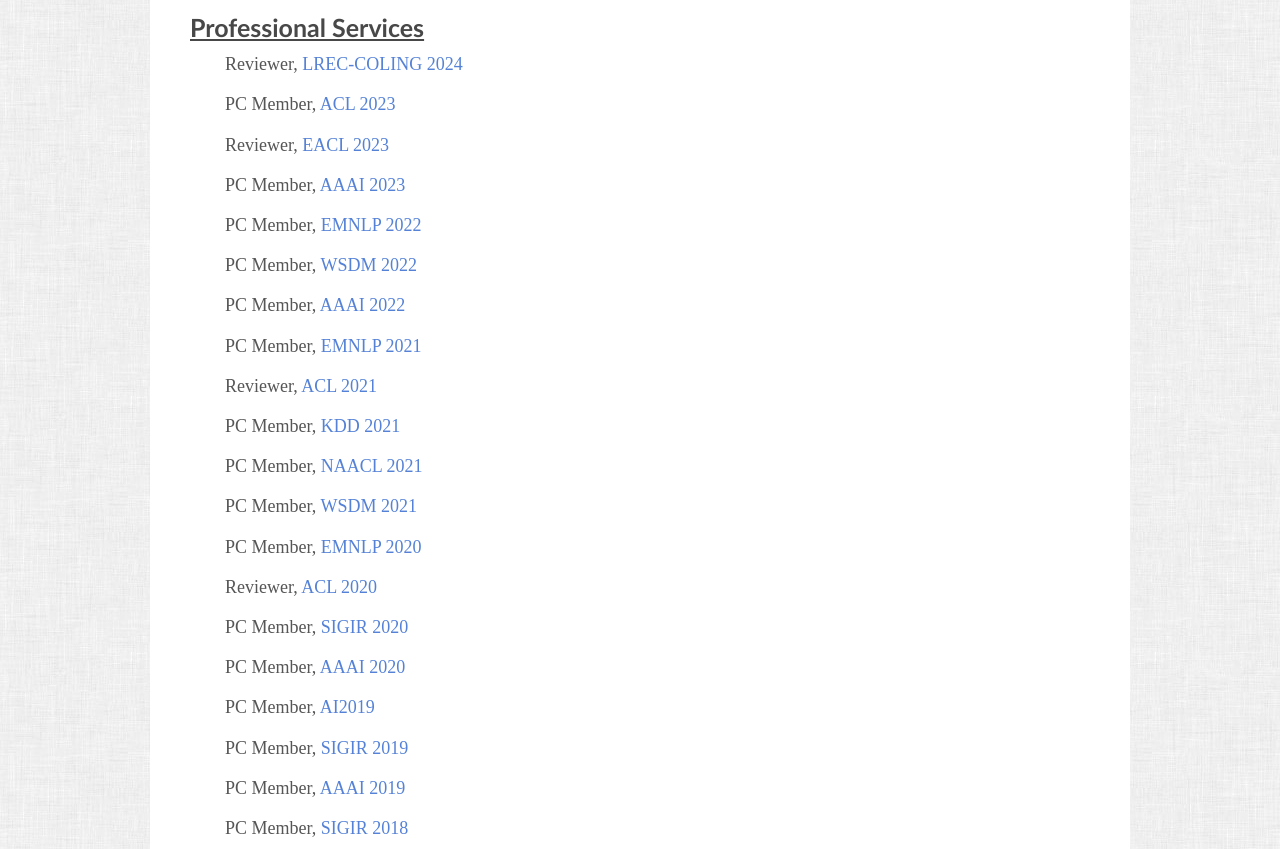
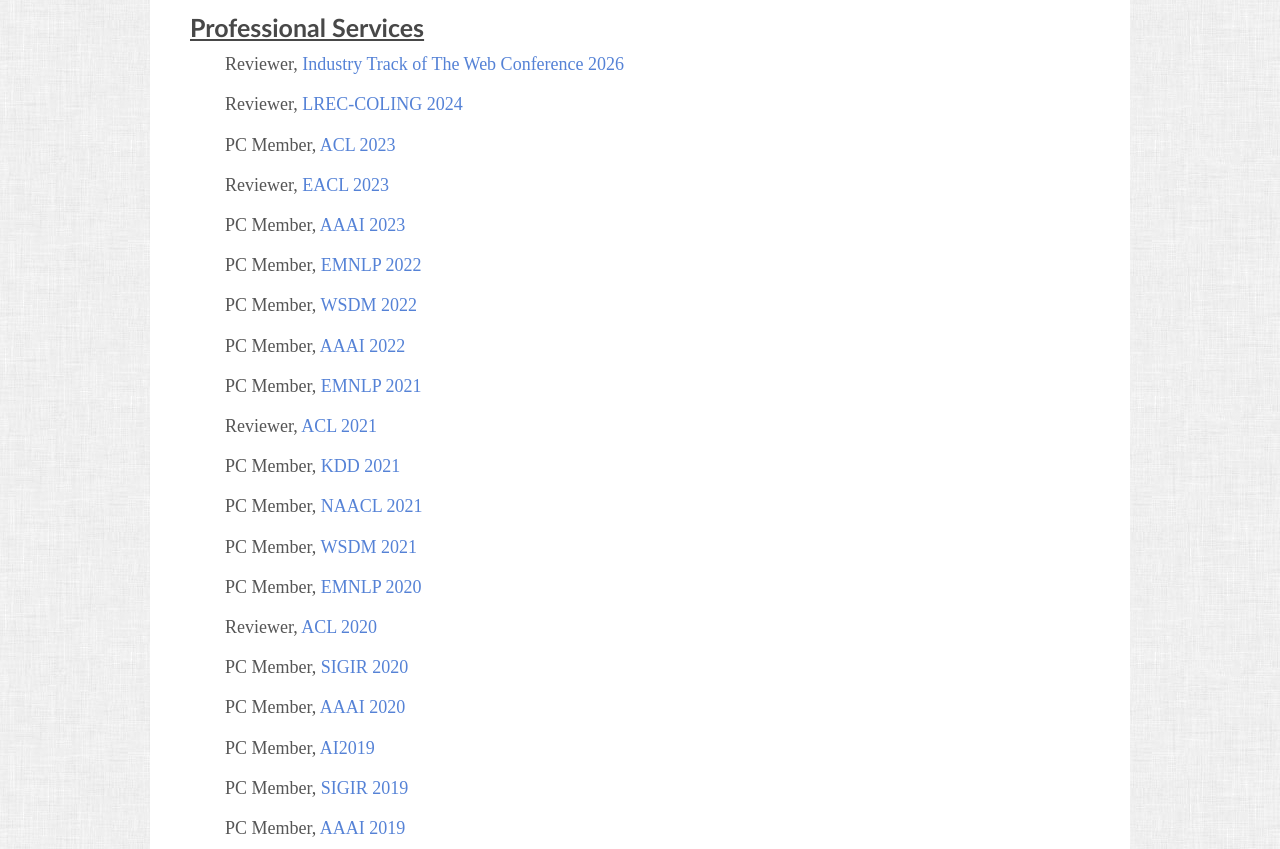
Before and after one commit to kishaloyhalder/kishaloyhalder.github.io, a plain HTML site: page index.html in a window 1280 px wide. Shown: the part 2772-3621 px from the top of the page. Drawn offline with Linux system fonts and the light colour scheme; a web font is replaced by a local one.

Commit message:
Update index.html

```diff
--- a/index.html
+++ b/index.html
@@ -99,6 +99,7 @@
 
 		<section id="Services">
 			<h2>Professional Services</h2>
+			<p>Reviewer, <a href="https://www2026.thewebconf.org/calls/industry.html" target="_blank">Industry Track of The Web Conference 2026</a></p>
 			<p>Reviewer, <a href="https://lrec-coling-2024.org/" target="_blank">LREC-COLING 2024</a></p>
 			<p>PC Member, <a href="https://2023.aclweb.org/" target="_blank">ACL 2023</a></p>
 			<p>Reviewer, <a href="https://2023.eacl.org/" target="_blank">EACL 2023</a></p>
```
